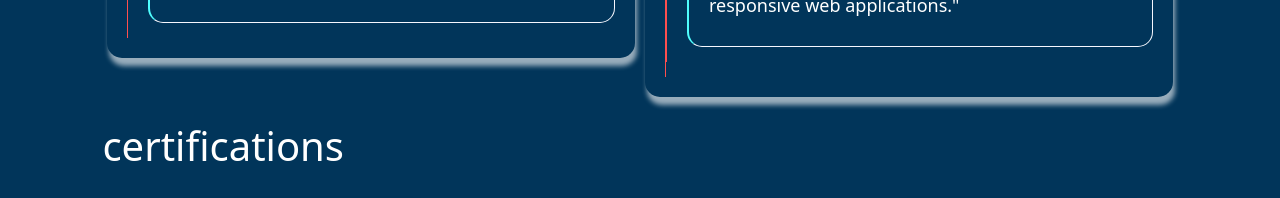
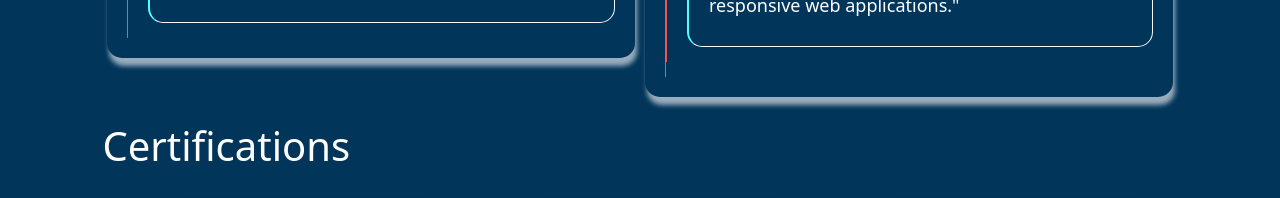
Before and after one commit to ChowdamAshok/My-Portfolio, a plain HTML site: page index.html in a window 1280 px wide. Shown: the part 1660-1858 px from the top of the page. Drawn offline with nearby package versions, Linux system fonts and the light colour scheme.

Commit message:
index.html

```diff
--- a/index.html
+++ b/index.html
@@ -140,7 +140,7 @@
         </div>
       </div>
       </div>
-          <h1>certifications</h1>
+          <h1>Certifications</h1>
       <div class="cft-card-container">
         <div class="cft-card" id="cft-card1">
             <div class="cft-content">
```
